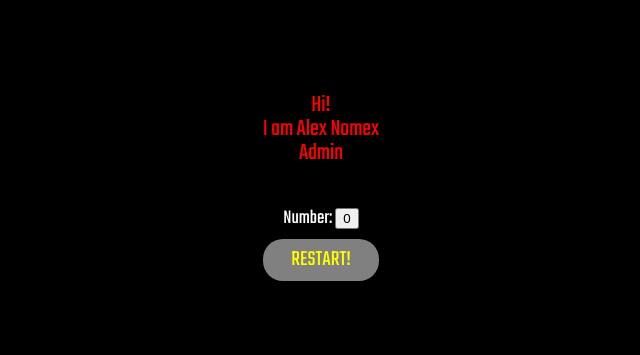
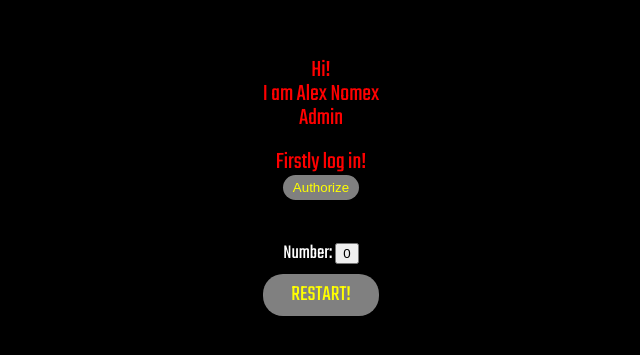
Before and after one commit to Nomex2008/My-React-App-Studing, a React (Vite) app: page / in a window 1280 px wide. Shown: the part 213-568 px from the top of the page, without its empty margins (319-959 px from the left). Built offline with nearby package versions, Linux system fonts and the light colour scheme.

Commit message:
Commit 7(useContext)
Add useContext.

```diff
--- a/src/App.tsx
+++ b/src/App.tsx
@@ -2,6 +2,7 @@ import { useEffect, useState } from 'react'
 import styles from './app.module.css'
 import Count from './components/Count/Count'
 import Hero from './components/Hero/Hero'
+import LogIn from './components/logIn/logIn'
 
 
 const role = 'admin'
@@ -26,7 +27,7 @@ function App() {
 
       {loading
       ? <div>Loading...</div>
-      : <> <Hero role={role}/> <Count/> </>}
+      : <> <Hero role={role}/> <LogIn/> <Count/> </>}
 
     </section>
   )
--- /dev/null
+++ b/src/AuthContext.tsx
@@ -0,0 +1,28 @@
+import { createContext, useState, ReactNode  } from 'react'
+
+interface AuthContextType {
+  isLogIn: boolean;
+  setIsLogIn: (value: boolean) => void; // Функція для зміни стану
+}
+
+interface AuthProviderProps {
+  children: ReactNode;
+}
+
+export const AuthContext = createContext<AuthContextType>({
+    isLogIn: false,
+    setIsLogIn: () => {}
+})
+
+export const AuthProvider: React.FC<AuthProviderProps> = ({children}:any) => {
+  const [isLogIn , setIsLogIn] : any = useState()
+  return (
+    <AuthContext.Provider
+    value={{
+        isLogIn,
+        setIsLogIn,
+    }}>
+    {children}
+    </AuthContext.Provider>
+  )
+}
--- /dev/null
+++ b/src/components/logIn/logIn.tsx
@@ -0,0 +1,19 @@
+import { useContext } from 'react'
+import { AuthContext } from '../../AuthContext'
+import styles from './login.module.css'
+
+const LogIn = () => {
+    const {isLogIn, setIsLogIn}= useContext(AuthContext)
+
+    return (
+    <div className={styles.login}>
+        {isLogIn ? 'You are good!' : 'Firstly log in!'}
+        <br/>
+        {isLogIn ?
+        <button className={styles.button} onClick={() => setIsLogIn(false)}>Live from system</button>
+        : <button className={styles.button} onClick={() => setIsLogIn(true)}>Authorize</button> }
+    </div>
+    )
+}
+
+export default LogIn
--- /dev/null
+++ b/src/components/logIn/login.module.css
@@ -0,0 +1,17 @@
+.login {
+    margin-top: 20px;
+}
+
+.button {
+    border-radius: 20px;
+    color: yellow;
+    border: 0;
+    background-color: gray;
+
+    transition: all .3s ease;
+    padding: 5px 10px;
+}
+.button:hover {
+    background-color: black;
+    color: gray;
+}
--- a/src/main.tsx
+++ b/src/main.tsx
@@ -2,9 +2,12 @@ import React from 'react'
 import { createRoot } from 'react-dom/client';
 import App from './App'
 import './index.css'
+import {AuthProvider} from './AuthContext'
 
 createRoot(document.getElementById('root')!).render(
   <React.StrictMode>
-    <App />
+    <AuthProvider>
+      <App />
+    </AuthProvider>
   </React.StrictMode>,
 )
```
